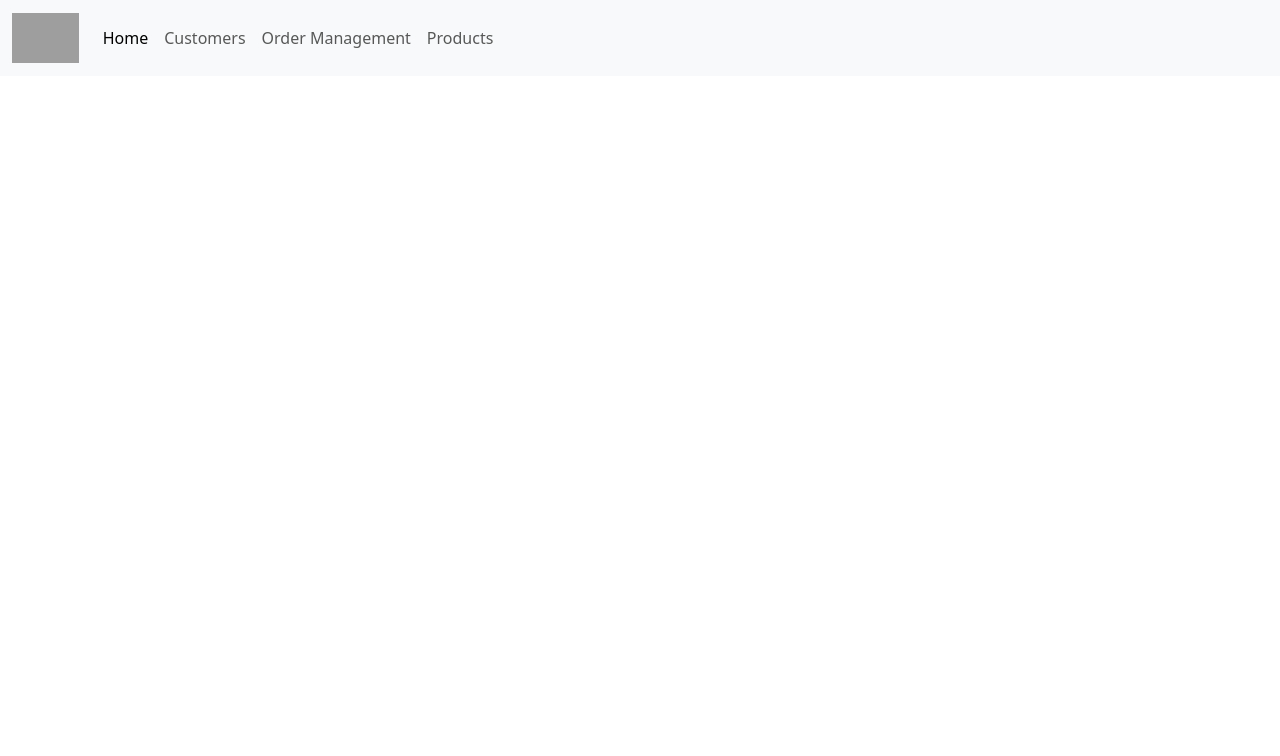
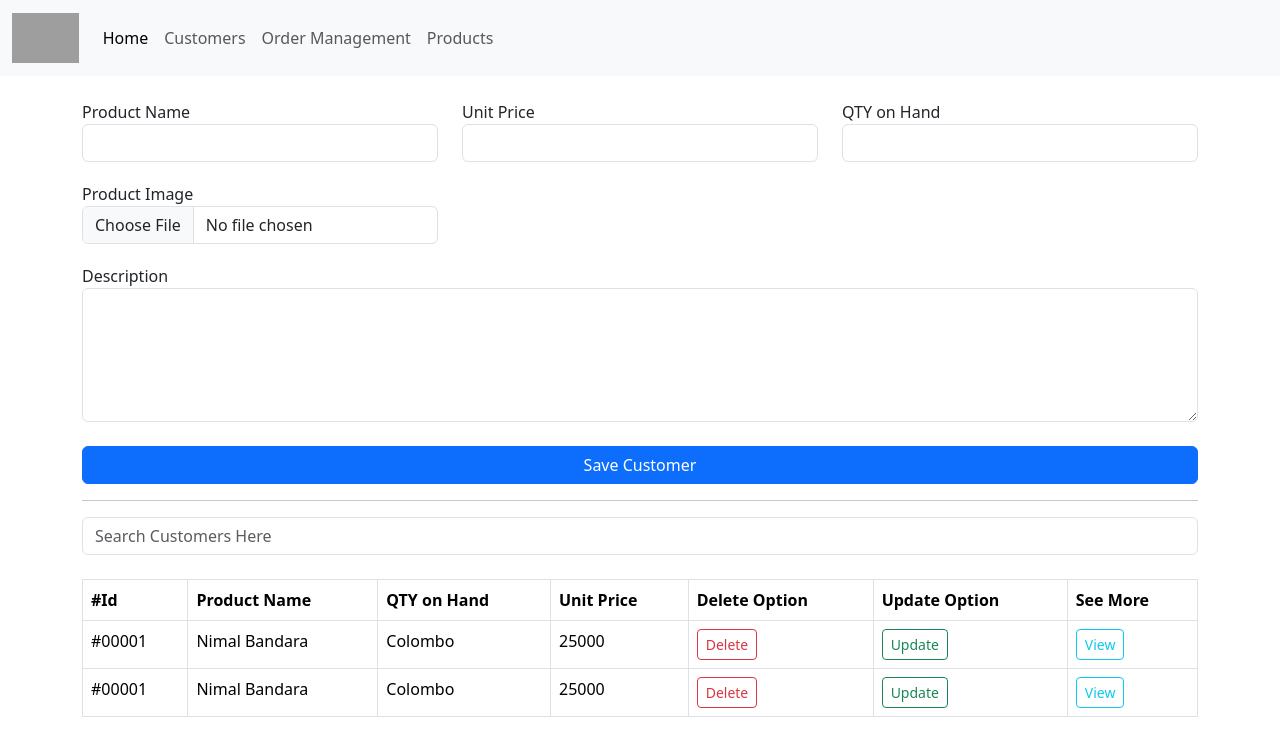
Before and after one commit to VASPerera/POS-System, a React (Vite) app in the folder POS-Frontend React/POS/: page /product in a window 1280 px wide. Shown: the top 756 px of the page. Built offline with nearby package versions, Linux system fonts and the light colour scheme; grey boxes are pictures that could not be loaded.

Commit message:
product page

```diff
--- a/POS-Frontend React/POS/src/components/Product.tsx
+++ b/POS-Frontend React/POS/src/components/Product.tsx
@@ -1,9 +1,143 @@
 
 
 export default function Product() {
+
+  const styleObj:React.CSSProperties={
+      marginBottom : '20px'
+  }
   return (
     <div>
-
+      <br></br>
+      <div className="container">
+        <div className="row">
+          <div className="col-12 col-sm-6 col-md-4" style={styleObj}>
+            <div className="form-group">
+              <label htmlFor="productName">Product Name</label>
+              <input type="text" className="form-control" id="productName" />
+            </div>
+          </div>
+          <div className="col-12 col-sm-6 col-md-4">
+            <div className="form-group">
+              <label htmlFor="price">Unit Price</label>
+              <input
+                type="text"
+                className="form-control"
+                id="price"
+              />
+            </div>
+          </div>
+          <div className="col-12 col-sm-6 col-md-4">
+            <div className="form-group">
+              <label htmlFor="qty">QTY on Hand</label>
+              <input
+                type="text"
+                className="form-control"
+                id="qty"
+              />
+            </div>
+          </div>
+          <div className="col-12 col-sm-6 col-md-4" style={styleObj}>
+            <div className="form-group">
+              <label htmlFor="image">Product Image</label>
+              <input
+                type="file"
+                className="form-control"
+                id="image"
+              />
+            </div>
+          </div>
+          <div className="col-12 ">
+            <div className="form-group">
+              <label htmlFor="description">Description</label>
+              <textarea
+                rows={5}
+                className="form-control"
+                id="description"
+              />
+            </div>
+          </div>
+        </div>
+        <br></br>
+        <div className="row">
+          <div className="col-12">
+            <button className="btn btn-primary col-12">Save Customer</button>
+          </div>
+        </div>
+        <hr></hr>
+        <div className="row">
+          <div className="col-12">
+            <form className="col-12">
+              <input
+                type="search"
+                className="form-control"
+                placeholder="Search Customers Here"
+              />
+            </form>
+          </div>
+        </div>
+        <br></br>
+        <div className="row">
+          <div className="col-12">
+            <table className="table table-hover table-bordered">
+              <thead>
+                <tr>
+                  <th>#Id</th>
+                  <th>Product Name</th>
+                  <th>QTY on Hand</th>
+                  <th>Unit Price</th>
+                  <th>Delete Option</th>
+                  <th>Update Option</th>
+                  <th>See More</th>
+                </tr>
+              </thead>
+              <tbody>
+                <tr>
+                  <td>#00001</td>
+                  <td>Nimal Bandara</td>
+                  <td>Colombo</td>
+                  <td>25000</td>
+                  <td>
+                    <button className="btn btn-outline-danger btn-sm">
+                      Delete
+                    </button>
+                  </td>
+                  <td>
+                    <button className="btn btn-outline-success btn-sm">
+                      Update
+                    </button>
+                  </td>
+                  <td>
+                    <button className="btn btn-outline-info btn-sm">
+                      View
+                    </button>
+                  </td>
+                </tr>
+                <tr>
+                  <td>#00001</td>
+                  <td>Nimal Bandara</td>
+                  <td>Colombo</td>
+                  <td>25000</td>
+                  <td>
+                    <button className="btn btn-outline-danger btn-sm">
+                      Delete
+                    </button>
+                  </td>
+                  <td>
+                    <button className="btn btn-outline-success btn-sm">
+                      Update
+                    </button>
+                  </td>
+                  <td>
+                    <button className="btn btn-outline-info btn-sm">
+                      View
+                    </button>
+                  </td>
+                </tr>
+              </tbody>
+            </table>
+          </div>
+        </div>
+      </div>
     </div>
   )
 }
```
